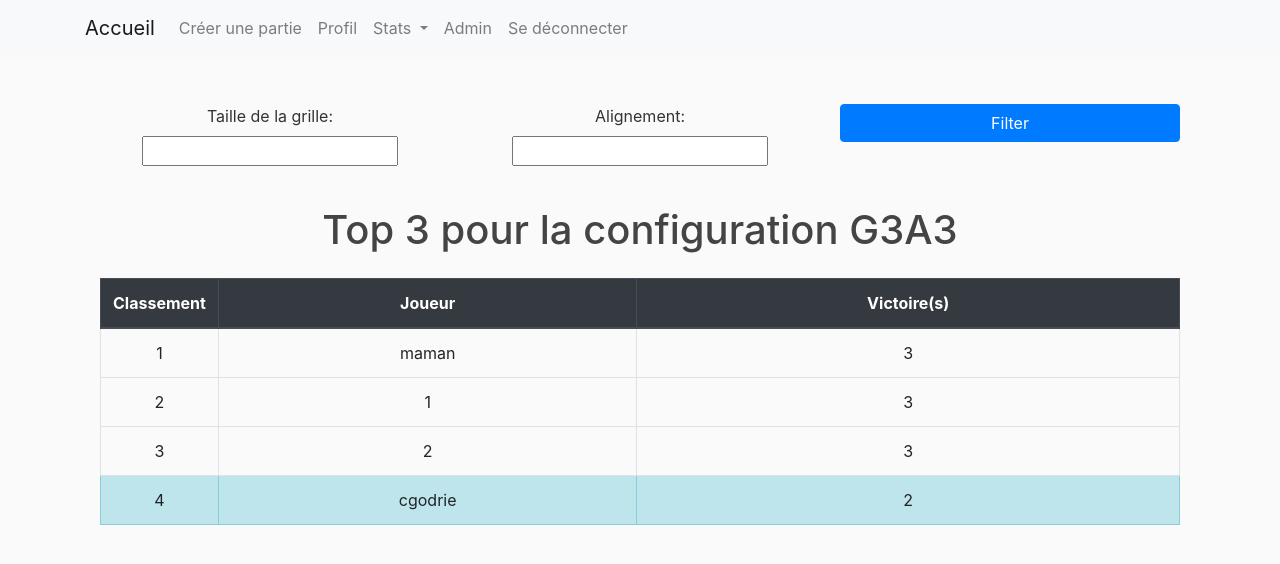
After one commit to XtremCG/helb_morpion, a Django app: page /stats/ranking/ in a window 1280 px wide. The commit adds this page. Shown: the top 564 px of the page. Run offline with Django 4.2, Linux system fonts and the light colour scheme; a user stored in the database is signed in; data comes from the database, SQL or seed files in the repository; both versions use the stored data as it was after the commit; some libraries are stand-ins or nearby versions.

Commit message:
Fin stats

```diff
--- a/morpion/forms.py
+++ b/morpion/forms.py
@@ -1,5 +1,8 @@
 from django import forms
-from .models import Game
 
 class JoinGameForm(forms.Form):
     access_code = forms.CharField(label="Code d'accès")
+
+class StatsForm(forms.Form):
+    alignment = forms.IntegerField(required=False)
+    grid_size = forms.IntegerField(required=False)
--- a/morpion/models.py
+++ b/morpion/models.py
@@ -24,6 +24,7 @@ class Game(models.Model):
     is_private = models.BooleanField(default=False)
     access_code = models.CharField(max_length=6, blank=True, null=True)
     grid_data = models.JSONField(default=dict)
+
     @property
     def grid(self):
         return self.grid_data
--- a/morpion/templates/morpion/base.html
+++ b/morpion/templates/morpion/base.html
@@ -33,7 +33,7 @@
                         </a>
                         <div class="dropdown-menu" aria-labelledby="navbarDropdown">
                             <a class="dropdown-item" href="{% url 'activity-stats' %}">Activité</a>
-                            <a class="dropdown-item" href="#">Classement</a>
+                            <a class="dropdown-item" href="{% url 'ranking-stats' %}">Classement</a>
                         </div>
                     </div>
                     {% if user.is_superuser %}
--- /dev/null
+++ b/morpion/templates/morpion/ranking_stats.html
@@ -0,0 +1,61 @@
+{% extends "morpion/base.html" %}
+{% block content %}
+<div class="container mt-5">
+
+    <form method="post" action="{% url 'ranking-stats' %}" class="mb-4">
+        {% csrf_token %}
+        <div class="row">
+            <div class="col-md-4">
+                <div class="form-group text-center">
+                    <label for="{{ form.grid_size.id_for_label }}">Taille de la grille:</label>
+                    {{ form.grid_size }}
+                </div>
+            </div>
+            <div class="col-md-4">
+                <div class="form-group text-center">
+                    <label for="{{ form.alignment.id_for_label }}">Alignement:</label>
+                    {{ form.alignment }}
+                </div>
+            </div>
+            <div class="col-md-4">
+                <div class="form-group text-center">
+                    <button type="submit" class="btn btn-primary btn-block btn-custom">Filter</button>
+                </div>
+            </div>
+        </div>
+    </form>
+    <h1 class="mb-4 text-center">Top {{ displayed_users }} pour la configuration G{{ grid_size }}A{{ alignment }}</h1>
+    {% if final_ranking %}
+
+    <table class="table table-bordered text-center">
+        <thead class="thead-dark">
+            <tr>
+                <th style="width: 20px;">Classement</th>
+                <th>Joueur</th>
+                <th>Victoire(s)</th>
+            </tr>
+        </thead>
+        <tbody>
+            {% for user, wins in final_ranking.items %}
+            <tr {% if user.username == request.user.username %} class="table-info" {% endif %}>
+                    <td>{{ forloop.counter }}</td>
+                    <td>{{ user.username }}</td>
+                    <td>{{ wins }}</td>
+                </tr>
+            {% endfor %}
+
+            {% if user_position > displayed_users %}
+                <tr class="table-info">
+                    <td>{{ user_position }}</td>
+                    <td>{{ request.user.username }}</td>
+                    <td>{{ user_wins }}</td>
+                </tr>
+            {% endif %}
+        </tbody>
+    </table>
+
+    {% else %}
+    <p>Il n'y a aucun classement pour cette configuration</p>
+    {% endif %}
+</div>
+{% endblock %}
--- a/morpion/urls.py
+++ b/morpion/urls.py
@@ -4,7 +4,7 @@ from .views import GameCreateView, GameDetailView, GameUpdateView, GameDeleteVie
 urlpatterns = [
     path('', GameListView.as_view(), name='morpion-home'),
     path('game/new/', GameCreateView.as_view(), name='game-create'),
-    path('game/<int:pk>/detail', GameDetailView.as_view(), name='game-detail'),
+    path('game/<int:pk>/detail/', GameDetailView.as_view(), name='game-detail'),
     path('game/<int:pk>/update/', GameUpdateView.as_view(), name='game-update'),
     path('game/<int:pk>/delete/', GameDeleteView.as_view(), name='game-delete'),
     path('confirm-join-game/<int:game_id>/', views.confirm_join_game, name='confirm-join-game'),
@@ -12,7 +12,9 @@ urlpatterns = [
     path('update-grid/<int:game_id>/', views.update_grid, name='update-grid'),
     path('game/<int:game_id>/grid/get-data/', views.get_data, name='get-data'),
     path('game/<int:game_id>/over/<str:winner>/', views.game_over, name='game_over'),
-    path('games/user/<str:username>', UserGameListView.as_view(), name='user-games'),
+    path('games/user/<str:username>/', UserGameListView.as_view(), name='user-games'),
     path('set-stats/<int:game_id>/', views.set_stats, name='set-stats'),
-    path('stats/', views.view_stats_activity, name='activity-stats'),
+    path('stats/activity/', views.view_stats_activity, name='activity-stats'),
+    path('stats/ranking/', views.view_stats_ranking, name='ranking-stats'),
+
 ]
--- a/morpion/views.py
+++ b/morpion/views.py
@@ -1,7 +1,7 @@
 from django.shortcuts import render, get_object_or_404, redirect
 from .models import Game
 from stats.models import Stats
-from .forms import JoinGameForm
+from .forms import JoinGameForm, StatsForm
 from django.views.generic import CreateView, UpdateView, DeleteView, DetailView, ListView, View
 from django.contrib.auth.mixins import LoginRequiredMixin, UserPassesTestMixin
 from django.urls import reverse
@@ -15,6 +15,55 @@ from django.contrib.auth.models import User
 from datetime import datetime, timedelta
 from django.db.models import Q
 
+@login_required
+def view_stats_ranking(request):
+    my_hashmap = {}
+    user = request.user
+    displayed_users = 3
+    alignment = 3
+    grid_size = 3
+    if request.method == 'POST':
+        form = StatsForm(request.POST)
+        if form.is_valid():
+            alignment = form.cleaned_data['alignment']
+            grid_size = form.cleaned_data['grid_size']
+            games = Game.objects.filter(Q(alignment=alignment, grid_size=grid_size)).filter(status="completed")
+        else:
+            games = Game.objects.filter(Q(alignment=alignment, grid_size=grid_size)).filter(status="completed")
+    else:
+        form = StatsForm()
+        games = Game.objects.filter(Q(alignment=alignment, grid_size=grid_size)).filter(status="completed")
+
+    for game in games:
+        if game.winner in my_hashmap:
+            my_hashmap[game.winner] += 1
+        else:
+            my_hashmap[game.winner] = 1
+
+    users_ranking = dict(sorted(my_hashmap.items(), key=lambda x: x[1], reverse=True))
+
+    top_ranking = dict(list(users_ranking.items())[:displayed_users])
+
+    final_ranking = dict(sorted(top_ranking.items(), key=lambda x: x[1], reverse=True))
+
+    user_position = None
+    for position, (username, wins) in enumerate(users_ranking.items(), start=1):
+        if username == user:
+            user_position = position
+            break
+
+    user_wins = users_ranking.get(user, 0)
+
+    context = {
+        "form": form,
+        "final_ranking": final_ranking,
+        "user_position": user_position,
+        "user_wins": user_wins,
+        "displayed_users": displayed_users,
+        "alignment": alignment,
+        "grid_size": grid_size,
+    }
+    return render(request, 'morpion/ranking_stats.html', context)
 
 @login_required
 def view_stats_activity(request):
@@ -33,7 +82,7 @@ def view_stats_activity(request):
         current_date = first_day + timedelta(days=i)
         games = Game.objects.filter(
             Q(created_at=current_date, creator=user) | Q(created_at=current_date, player2=user)
-        )
+        ).filter(status="completed")
         daily_counter[current_date.day] = games.count()
 
     context = {
@@ -41,7 +90,7 @@ def view_stats_activity(request):
         'y_values': json.dumps(list(daily_counter.values())),
         'all_zero': all(value == 0 for value in daily_counter.values())
     }
-    return render(request, 'morpion/stats.html', context)
+    return render(request, 'morpion/activity_stats.html', context)
 
 @csrf_exempt
 def set_stats(request, game_id):
--- a/stats/models.py
+++ b/stats/models.py
@@ -6,7 +6,3 @@ class Stats(models.Model):
 
     def __str__(self):
         return f"Statistiques pour la partie {self.game.id}"
-
-    @classmethod
-    def get_user_activity(cls, user):
-        return cls.objects.filter(game__creator=user) | cls.objects.filter(game__player2=user).order_by('game__created_at')
```
Also changed, not shown: db.sqlite3, media/game_symbols/ic_coin_UBdh0MJ.png (added), media/profile_pics/ic_apple_cFBS6Pn.png (added), morpion/templates/morpion/activity_stats.html (renamed from morpion/templates/morpion/stats.html), stats/migrations/0009_stats_played_date.py (added).
